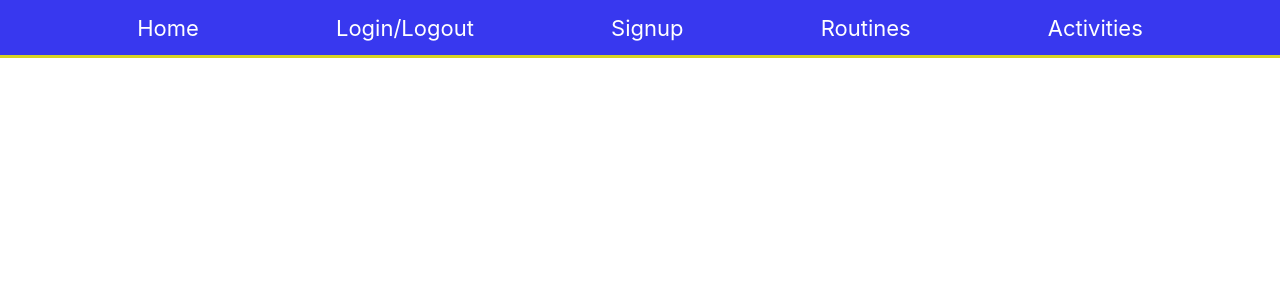
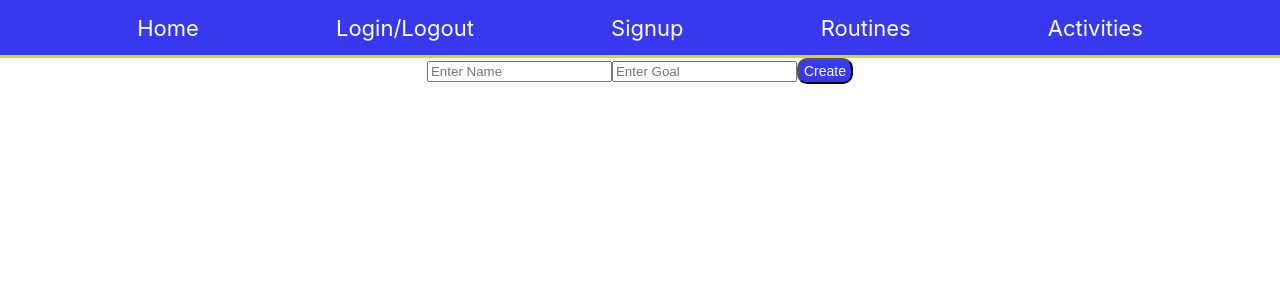
Before and after one commit to RLjumber/FitnessTrackerFrontend, a React (Create React App) app: page /myroutines in a window 1280 px wide. Shown: the top 300 px of the page. Built offline with nearby package versions, Linux system fonts and the light colour scheme.

Commit message:
added addRoutine

```diff
--- a/src/App.js
+++ b/src/App.js
@@ -8,6 +8,7 @@ import AddActivity from './components/AddActivity';
 import MyRoutines from './components/MyRoutines';
 import Home from './components/Home';
 import styles from './App.module.css';
+import AddRoutine from './components/AddRoutine';
 function App() {
   const BASE_URL = 'http://fitnesstrac-kr.herokuapp.com/api';
 
@@ -95,6 +96,10 @@ function App() {
             />
           </Route>
 
+          <Route exact path = {"/myroutines"}>
+            <AddRoutine BASE_URL = {BASE_URL}/>
+          </Route>
+
         </Switch>
       </Router>
     </div>
--- /dev/null
+++ b/src/components/AddRoutine.js
@@ -0,0 +1,58 @@
+import React, { useState } from 'react';
+import { Link } from "react-router-dom";
+import buttonStyles from './button.module.css';
+import styles from './Routines.module.css';
+
+const AddRoutine = (props) => {
+      const jwt = props.jwt;
+      const BASE_URL = props.BASE_URL;
+      const [goal, setGoal] = useState('');
+      const [name, setName] = useState('');
+
+      async function addRoutine() {
+            try {
+
+                  const response = await fetch(
+                        `${BASE_URL}/myroutines`, {
+                        method: "POST",
+                        headers: {
+                              "Content-Type": "application/json",
+                              "Authorization": `Bearer ${jwt}`,
+                        },
+                        body: JSON.stringify({
+                              name: name,
+                              description: description
+                        }),
+                  }
+                  );
+
+                  const json = await response.json();
+                  if (json.error) {
+                        alert(json.error);
+                  }
+            } catch (error) {
+                  console.error(error);
+            }
+      }
+
+      return (
+            <form className={styles.container} onSubmit={(e) => {
+                  setName('');
+                  setDescription('');
+                  e.preventDefault();
+            }}>
+                  <div className={styles.input_all}>
+                        <input className={styles.input}
+                              placeholder='Enter Name'
+                              onChange={(e) => setName(e.target.value)} />
+                        <input className={styles.input}
+                              placeholder='Enter Goal'
+                              onChange={(e) => setGoal(e.target.value)} />
+
+                        <Link to="/myroutines"><button className={buttonStyles.button} onClick={addRoutine}>Create</button></Link>
+                  </div>
+            </form>
+      );
+}
+
+export default AddRoutine;
```
Also changed, not shown: 2 other files (tests, documents, lock files or other folders).
